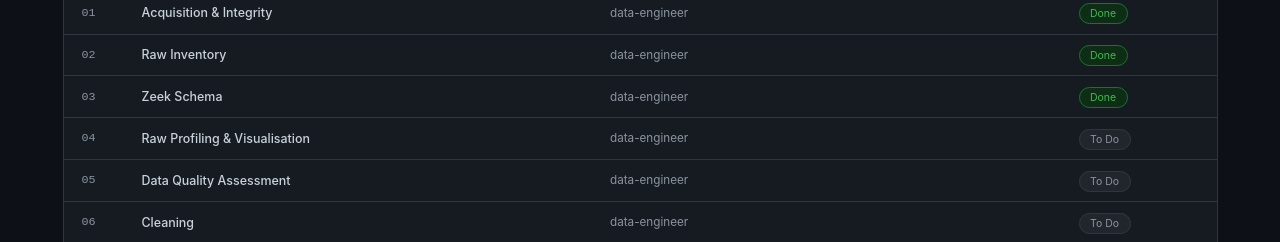
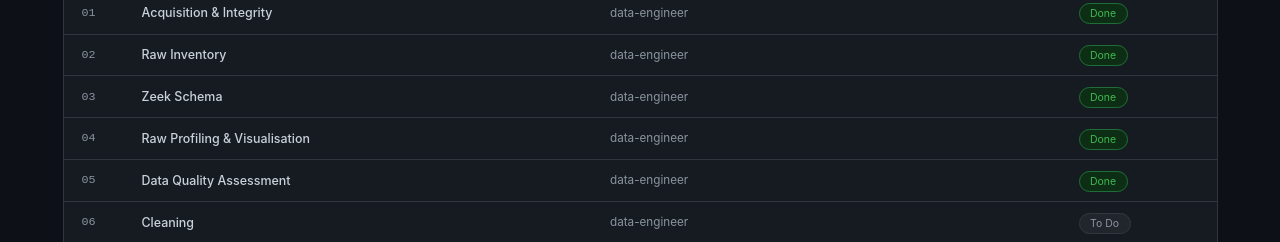
Before and after one commit to Harish020904/IDP-LOCAL, a plain HTML site: page index.html in a window 1280 px wide. Shown: the part 1880-2122 px from the top of the page. Drawn offline with Linux system fonts and the light colour scheme.

Commit message:
docs: update status board — Milestone 2 Understanding complete (stages 04-05 done)

```diff
--- a/index.html
+++ b/index.html
@@ -758,8 +758,8 @@
       <div class="status-row"><div class="status-stage">01</div><div class="status-name">Acquisition &amp; Integrity</div><div class="status-owner">data-engineer</div><div><span class="status-badge s-done">Done</span></div></div>
       <div class="status-row"><div class="status-stage">02</div><div class="status-name">Raw Inventory</div><div class="status-owner">data-engineer</div><div><span class="status-badge s-done">Done</span></div></div>
       <div class="status-row"><div class="status-stage">03</div><div class="status-name">Zeek Schema</div><div class="status-owner">data-engineer</div><div><span class="status-badge s-done">Done</span></div></div>
-      <div class="status-row"><div class="status-stage">04</div><div class="status-name">Raw Profiling &amp; Visualisation</div><div class="status-owner">data-engineer</div><div><span class="status-badge s-todo">To Do</span></div></div>
-      <div class="status-row"><div class="status-stage">05</div><div class="status-name">Data Quality Assessment</div><div class="status-owner">data-engineer</div><div><span class="status-badge s-todo">To Do</span></div></div>
+      <div class="status-row"><div class="status-stage">04</div><div class="status-name">Raw Profiling &amp; Visualisation</div><div class="status-owner">data-engineer</div><div><span class="status-badge s-done">Done</span></div></div>
+      <div class="status-row"><div class="status-stage">05</div><div class="status-name">Data Quality Assessment</div><div class="status-owner">data-engineer</div><div><span class="status-badge s-done">Done</span></div></div>
       <div class="status-row"><div class="status-stage">06</div><div class="status-name">Cleaning</div><div class="status-owner">data-engineer</div><div><span class="status-badge s-todo">To Do</span></div></div>
       <div class="status-row"><div class="status-stage">07</div><div class="status-name">Feature Governance</div><div class="status-owner">data-engineer</div><div><span class="status-badge s-todo">To Do</span></div></div>
       <div class="status-row"><div class="status-stage">08</div><div class="status-name">Data Partitioning</div><div class="status-owner">data-engineer</div><div><span class="status-badge s-todo">To Do</span></div></div>
```
